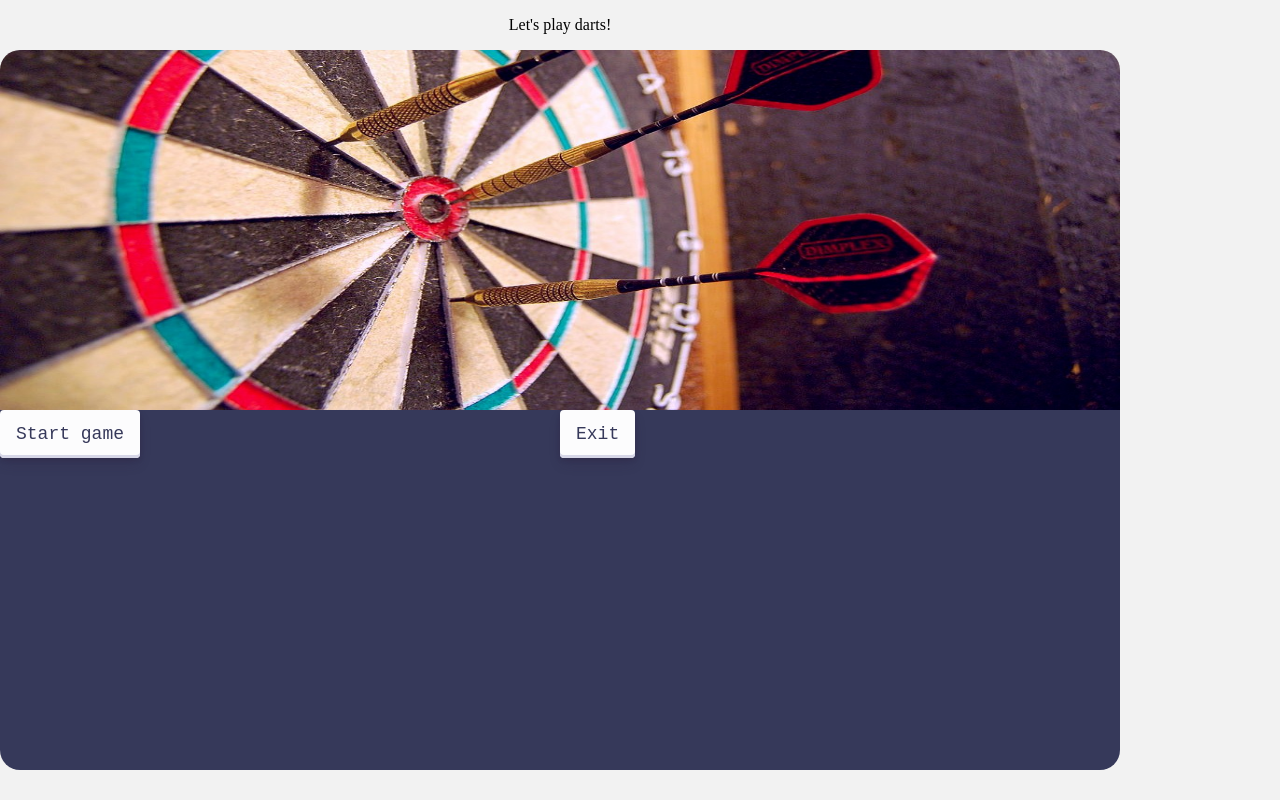
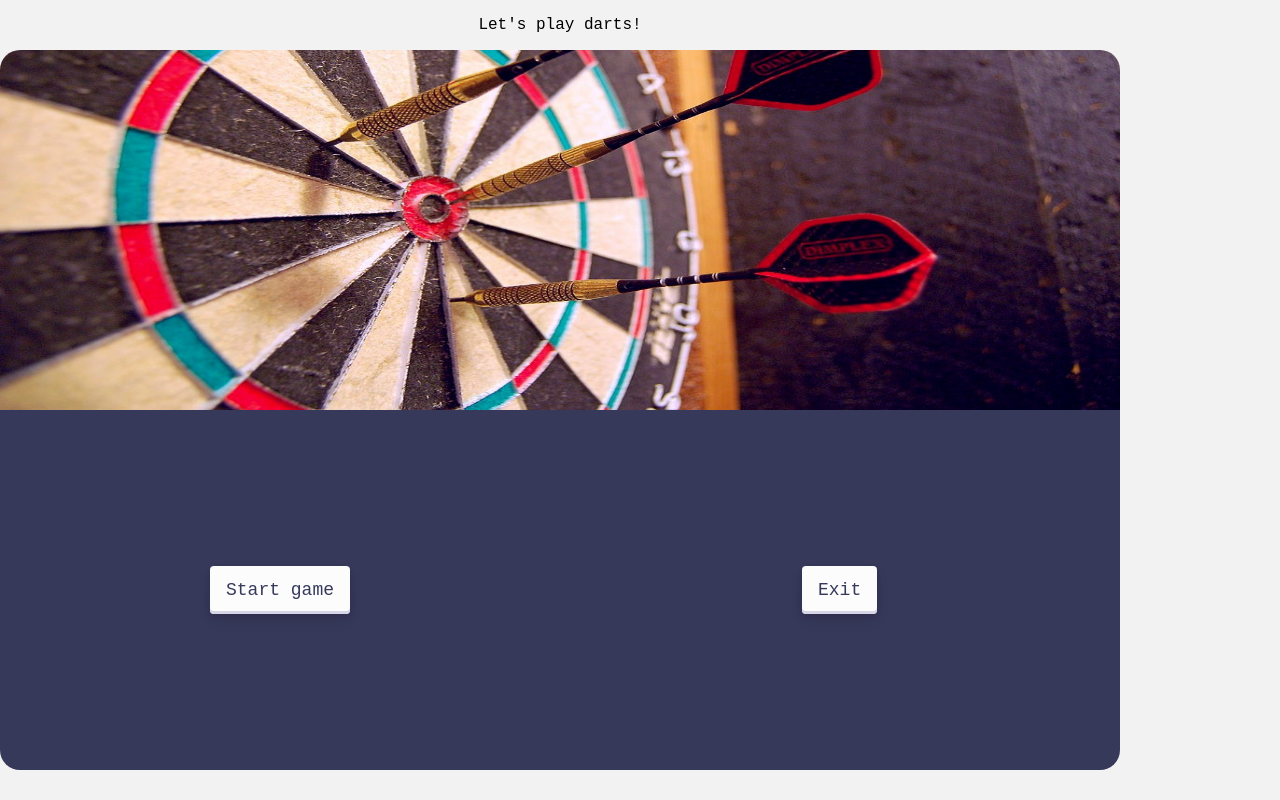
Before and after one commit to GrePaw/AngPyDarts, an Angular app: page /landingpageclassicgame in a window 1280 px wide. Built offline with nearby package versions, Linux system fonts and the light colour scheme.

Commit message:
Buttons aligned vertically and horizontally within container

```diff
--- a/src/app/landingpageclassicgame/landingpageclassicgame.component.css
+++ b/src/app/landingpageclassicgame/landingpageclassicgame.component.css
@@ -1,6 +1,7 @@
 
 p{
     text-align: center;
+    font-family: "JetBrains Mono",monospace;
 }
 .split-screen{
   display: flex;
@@ -11,7 +12,9 @@ p{
 .left-side, .right-side{
   width: 50%;
   height: 100%;
+  display: flex;
   justify-content: center;
+  align-items: center;
 }
 .container {
     /*width: 1200px;*/
```
